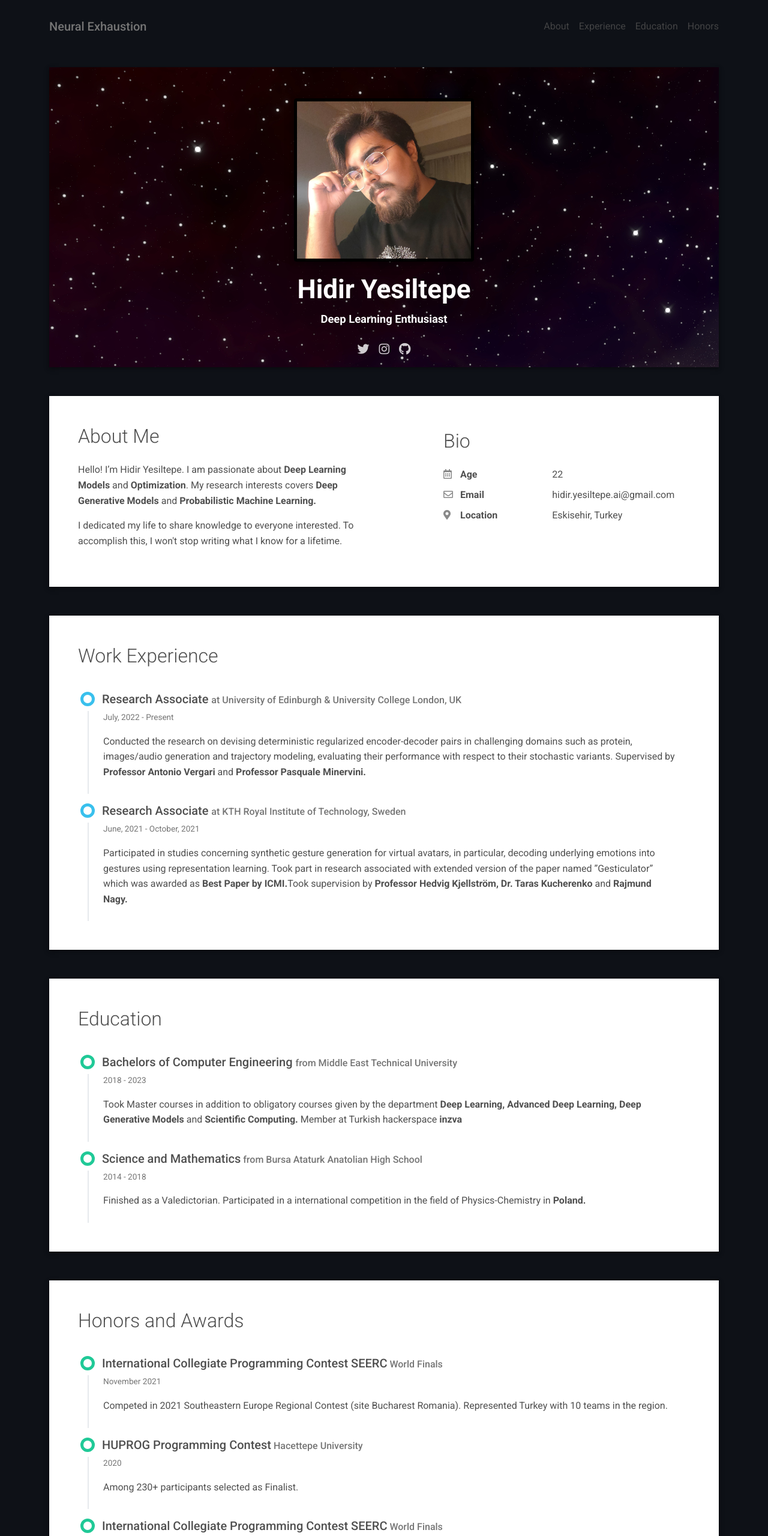
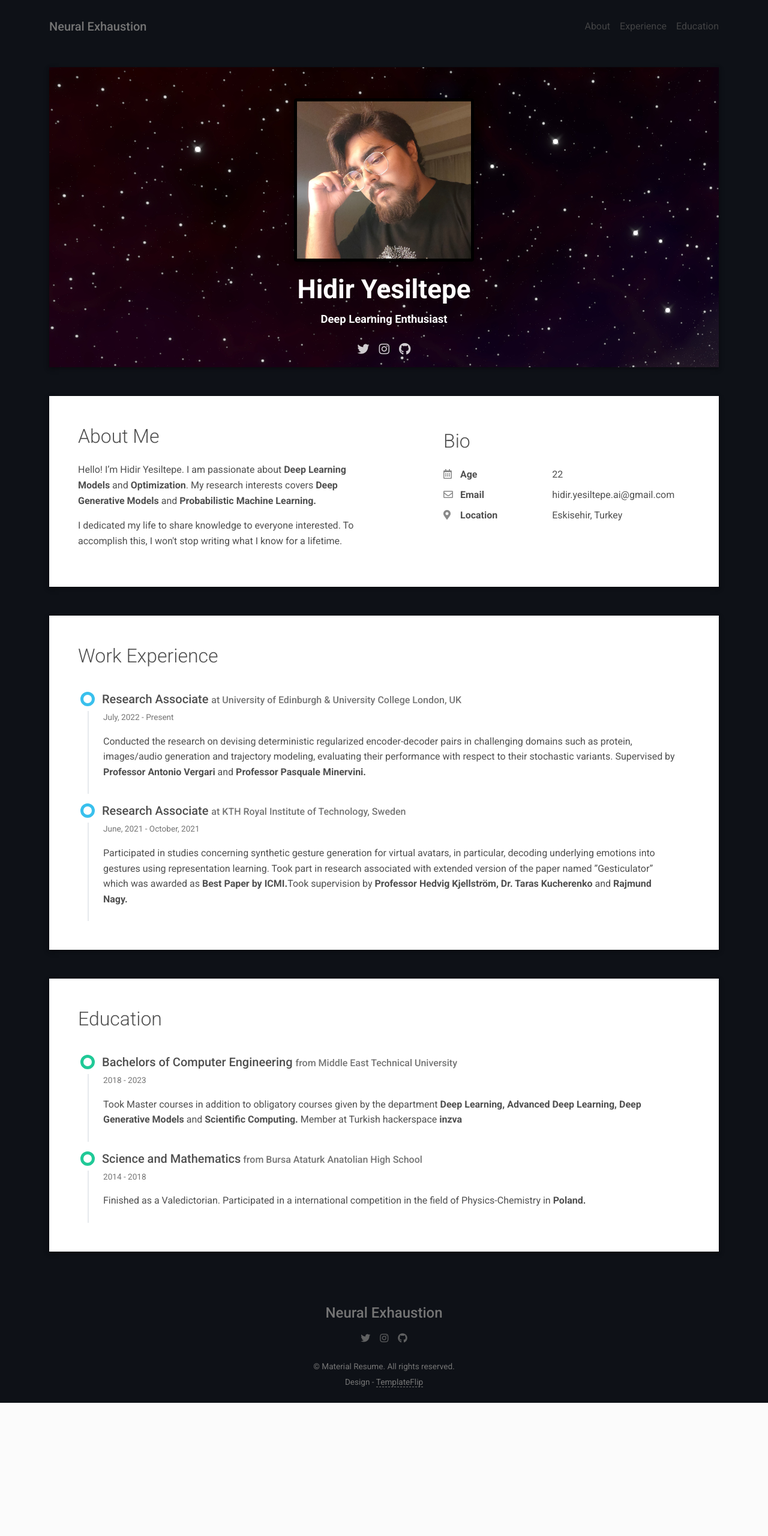
Before and after one commit to neuralexhaustion/neuralexhaustion.github.io, a plain HTML site: page about/index.html in a window 1280 px wide. Shown: the top 2560 px of the page at 60% size. After the commit the page ends 2338 px from the top, so only its background shows below. Drawn offline with Linux system fonts and the light colour scheme.

Commit message:
Update index.html

```diff
--- a/about/index.html
+++ b/about/index.html
@@ -51,9 +51,9 @@
                 <li class="nav-item"><a class="nav-link" href="#education" title="Education"><span
                       class="menu-title">Education</span></a>
                 </li>
-                <li class="nav-item"><a class="nav-link" href="#honors" title="Honors"><span
+                <!-- <li class="nav-item"><a class="nav-link" href="#honors" title="Honors"><span
                       class="menu-title">Honors</span></a>
-                </li>
+                </li> -->
                 <!-- <li class="nav-item"><a class="nav-link" href="#references" title="References"><span
                       class="menu-title">References</span></a>
                 </li>
@@ -224,7 +224,7 @@
           </div>
         </div>
 
-        <div class="shadow-1-strong bg-white my-5 p-5" id="honors">
+        <!-- <div class="shadow-1-strong bg-white my-5 p-5" id="honors">
           <div class="education-section">
             <h2 class="h2 fw-light mb-4">Honors and Awards</h2>
             <div class="timeline">
@@ -268,7 +268,7 @@
                 <div>Placed 1st among 132 Participants</div>
               </div>
             </div>
-          </div>
+          </div> -->
 
         <!-- <div class="shadow-1-strong bg-white my-5 p-5 d-print-none" id="portfolio"> -->
           <!-- <div class="portfolio-section">
```
